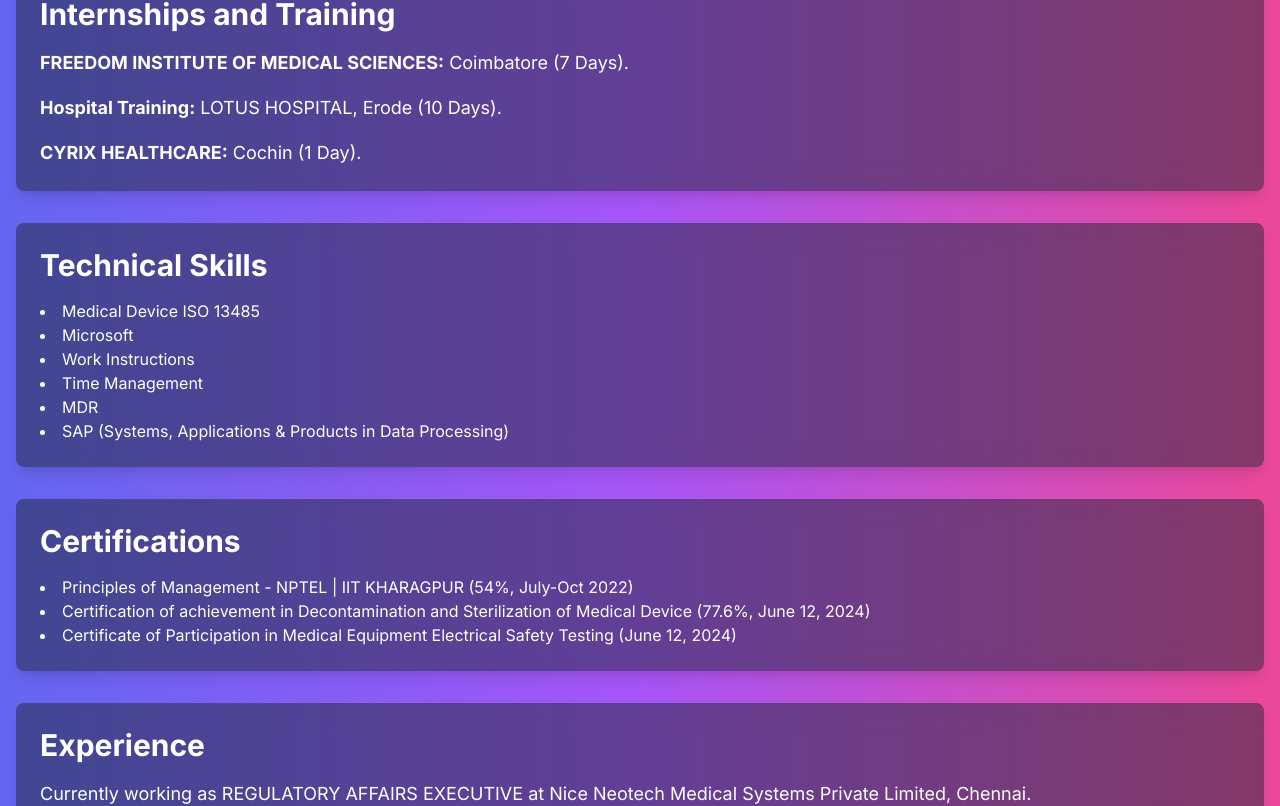
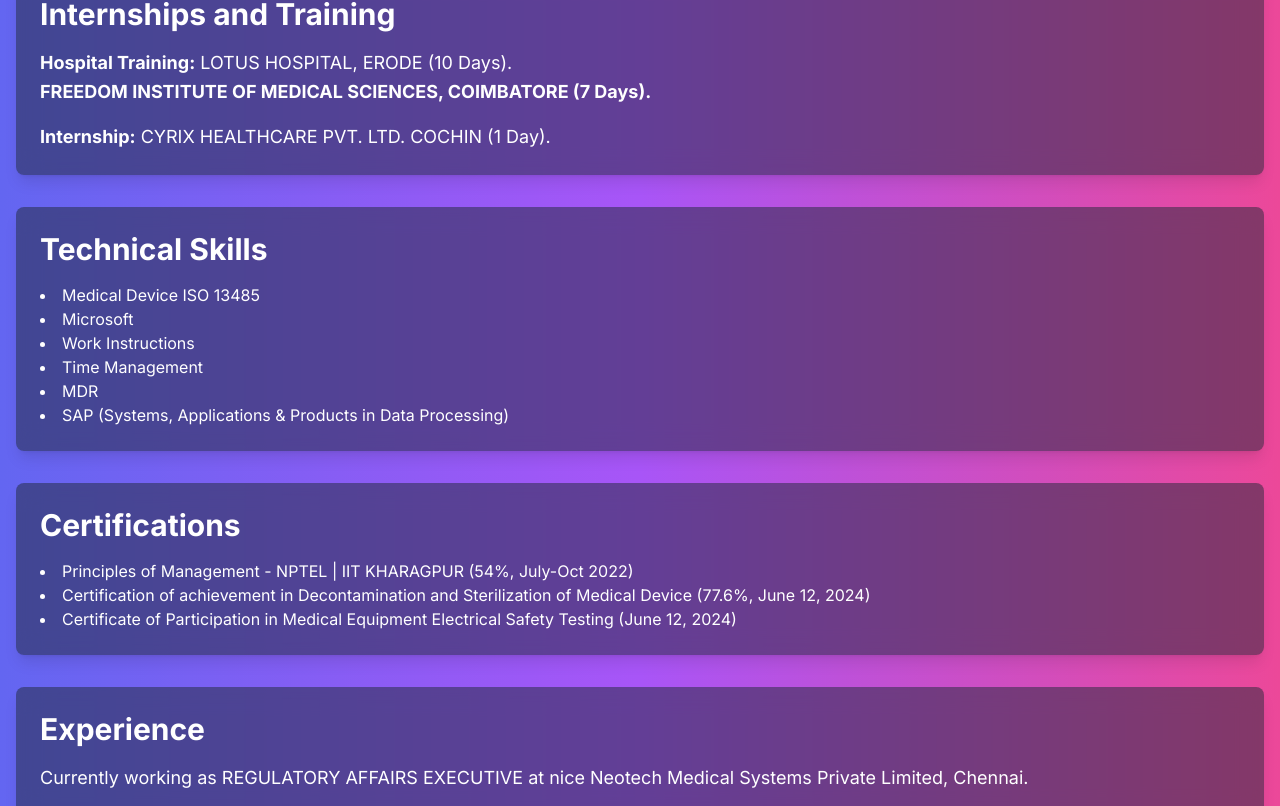
Before and after one commit to Shyam20001/prachitha-saravanan, a Next.js app: page / in a window 1280 px wide. Shown: the part 1339-2145 px from the top of the page. Built offline with nearby package versions, Linux system fonts and the light colour scheme.

Commit message:
minor changes 1

```diff
--- a/app/page.js
+++ b/app/page.js
@@ -63,14 +63,14 @@
           </section>
           <section id="internship" className="my-8 p-6 bg-gray-800 bg-opacity-50 backdrop-blur-md rounded-lg shadow-lg transform transition-transform duration-500 hover:scale-105 text-white">
             <h2 className="text-3xl font-bold mb-4">Internships and Training</h2>
+            <p className="leading-relaxed text-lg mt-4">
+              <strong>Hospital Training:</strong>  LOTUS HOSPITAL, ERODE (10 Days).
+            </p>
             <p className="leading-relaxed text-lg">
-              <strong>FREEDOM INSTITUTE OF MEDICAL SCIENCES:</strong> Coimbatore (7 Days).
-            </p>
-             <p className="leading-relaxed text-lg mt-4">
-              <strong>Hospital Training:</strong>  LOTUS HOSPITAL, Erode (10 Days).
+              <strong>FREEDOM INSTITUTE OF MEDICAL SCIENCES, COIMBATORE (7 Days). </strong>
             </p>
             <p className="leading-relaxed text-lg mt-4">
-              <strong>CYRIX HEALTHCARE:</strong> Cochin (1 Day).
+              <strong>Internship:</strong> CYRIX HEALTHCARE PVT. LTD. COCHIN (1 Day).
             </p>
           </section>
           <section id="technical-skills" className="my-8 p-6 bg-gray-800 bg-opacity-50 backdrop-blur-md rounded-lg shadow-lg transform transition-transform duration-500 hover:scale-105 text-white">
@@ -95,7 +95,7 @@
           <section id="experience" className="my-8 p-6 bg-gray-800 bg-opacity-50 backdrop-blur-md rounded-lg shadow-lg transform transition-transform duration-500 hover:scale-105 text-white">
             <h2 className="text-3xl font-bold mb-4">Experience</h2>
             <p className="leading-relaxed text-lg">
-              Currently working as REGULATORY AFFAIRS EXECUTIVE at Nice Neotech Medical Systems Private Limited, Chennai.
+              Currently working as REGULATORY AFFAIRS EXECUTIVE at nice Neotech Medical Systems Private Limited, Chennai.
             </p>
           </section>
           <section id="co-curricular" className="my-8 p-6 bg-gray-800 bg-opacity-50 backdrop-blur-md rounded-lg shadow-lg transform transition-transform duration-500 hover:scale-105 text-white">
```
